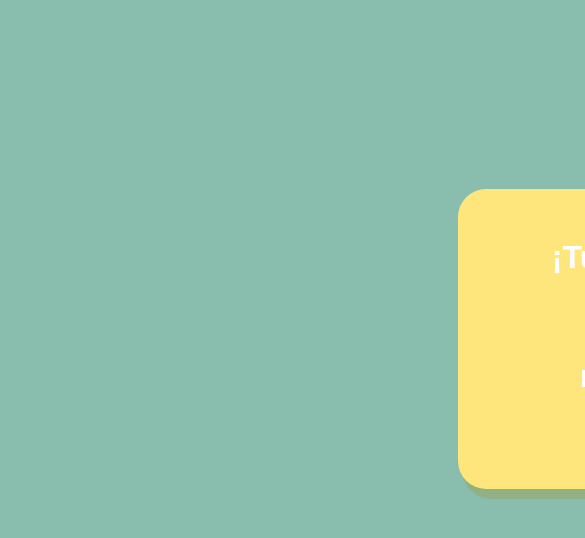
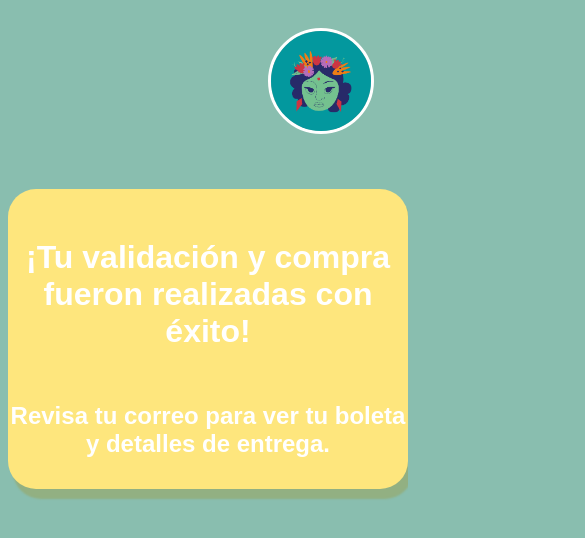
Before and after one commit to camicaracoles/ValidarTarjetaDeCredito, a website: page src/resultadovalidacion.html in a window 390 px wide. Shown: the top 538 px of the page, 585 px wide, since content can reach past the window. Drawn offline with Linux system fonts and the light colour scheme.

Commit message:
vista responsive final

```diff
--- a/src/resultadovalidacion.css
+++ b/src/resultadovalidacion.css
@@ -1,3 +1,4 @@
+@media (min-width:1500px) {
     #validacionExitosa {
         background-color: #89BEAF;
     }
@@ -40,5 +41,50 @@
         position: relative;
         left: 1400px;
         top: 50px;
+    }
+}
+
+@media (max-width:1440px) {
+    #validacionExitosa {
+        background-color: #89BEAF;
+    }
+
+    #exito {
+        color: #FFFFFF;
+        font-family: 'Fjalla One', sans-serif;
+        text-align: center;
+        align-items: center;
+        width: 400px;
+        height: 300px;
+        border-radius: 28px;
+        background-color:#fee67d;
+        border: 4px #F2D0A4;
+        box-shadow: 5px 10px 2px #92B082;
+        position: relative;
+        top: 50px;
+        margin: 0px 0px 200px 0px;
+    }
+
+    #h1 {
+        width: 400px;
+        position: relative;
+        top: 50px;
 
     }
+
+    #h2 {
+        width: 400px;
+        position: relative;
+        top: 80px;
+    }
+
+    #logo3{
+        height: 100px;
+        width: 100px;
+        border-radius: 50%;
+        border: solid 3px #FFFFFF;
+        position: relative;
+        top: 20px;
+        left: 260px;
+    }
+}
```
Lines whose indentation alone changed are shown as unchanged.
